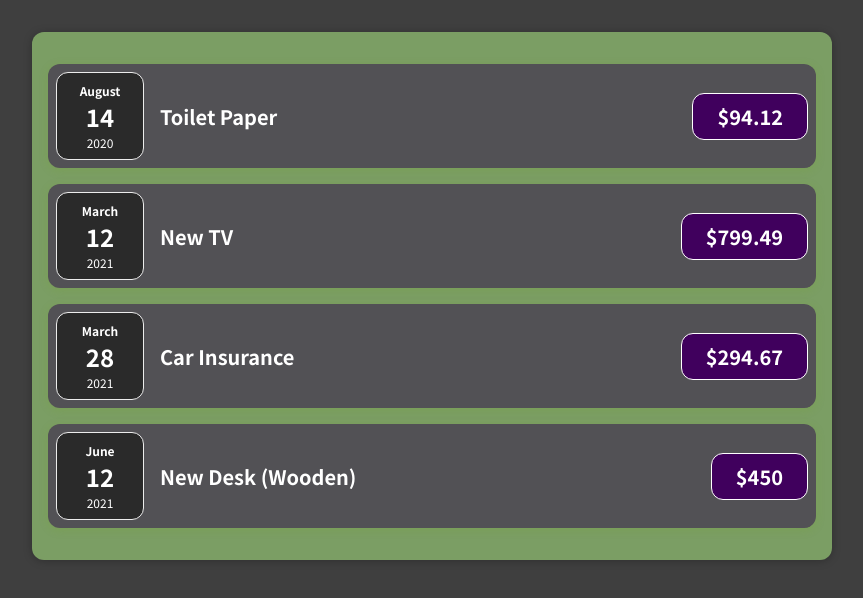
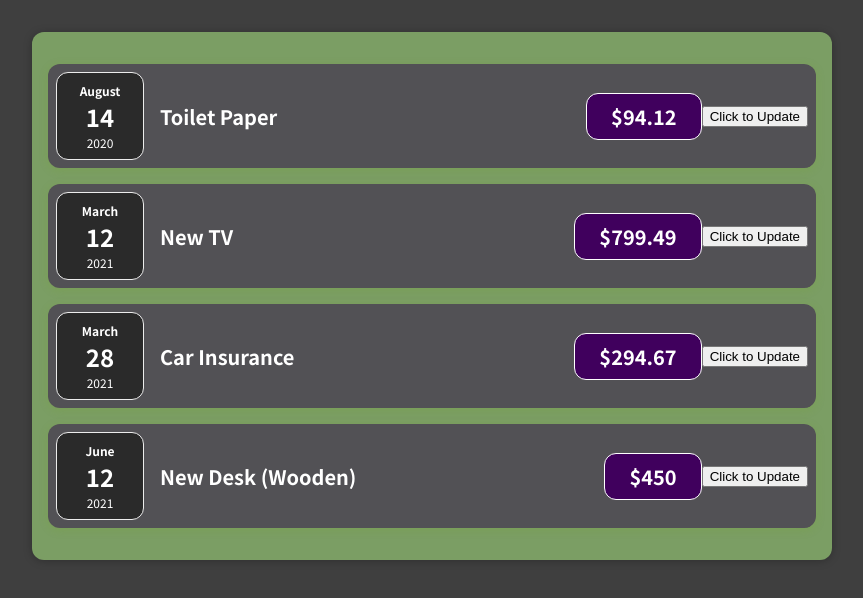
Before and after one commit to gayankaveenda/react-complete-guide, a React (Create React App) app: page / in a window 1280 px wide. Shown: the top 598 px of the page, without its empty margins (208-1071 px from the left). Built offline with nearby package versions, Linux system fonts and the light colour scheme.

Commit message:
add event handler functionality

```diff
--- a/src/components/Expenses/ExpenseItem.js
+++ b/src/components/Expenses/ExpenseItem.js
@@ -1,15 +1,24 @@
+import React, { useState } from "react";
 import "./ExpenseItem.css";
 import ExpenseDate from "./ExpenseDate";
 
 const ExpenseItem = (props) => {
+  const [title, setTitle] = useState(props.title);
+
+  const clickHandler = () => {
+    setTitle("Updated");
+    console.log({ title });
+  };
+
   return (
     <div>
       <div className="expense-item">
         <ExpenseDate date={props.date}></ExpenseDate>
         <div className="expense-item__description">
-          <h2>{props.title}</h2>
+          <h2>{title}</h2>
           <div className="expense-item__price">${props.amount}</div>
         </div>
+        <button onClick={clickHandler}>Click to Update</button>
       </div>
     </div>
   );
--- /dev/null
+++ b/src/components/Research/MultiExpenseItem.css
@@ -0,0 +1,56 @@
+.expense-item {
+  display: flex;
+  justify-content: space-between;
+  align-items: center;
+  box-shadow: 0 2px 8px rgba(118, 165, 42, 0.25);
+  padding: 0.5rem;
+  margin: 1rem 0;
+  border-radius: 12px;
+  background-color: #525155;
+}
+
+.expense-item__description {
+  display: flex;
+  flex-direction: column;
+  gap: 1rem;
+  align-items: flex-end;
+  flex-flow: column-reverse;
+  justify-content: flex-start;
+  flex: 1;
+}
+
+.expense-item h2 {
+  color: #3a3a3a;
+  font-size: 1rem;
+  flex: 1;
+  margin: 0 1rem;
+  color: white;
+}
+
+.expense-item__price {
+  font-size: 1rem;
+  font-weight: bold;
+  color: white;
+  background-color: #40005d;
+  border: 1px solid white;
+  padding: 0.5rem;
+  border-radius: 12px;
+}
+
+@media (min-width: 580px) {
+  .expense-item__description {
+    flex-direction: row;
+    align-items: center;
+    justify-content: flex-start;
+    flex: 1;
+  }
+
+  .expense-item__description h2 {
+    font-size: 1.25rem;
+  }
+
+  .expense-item__price {
+    font-size: 1.25rem;
+    padding: 0.5rem 1.5rem;
+  }
+}
```
